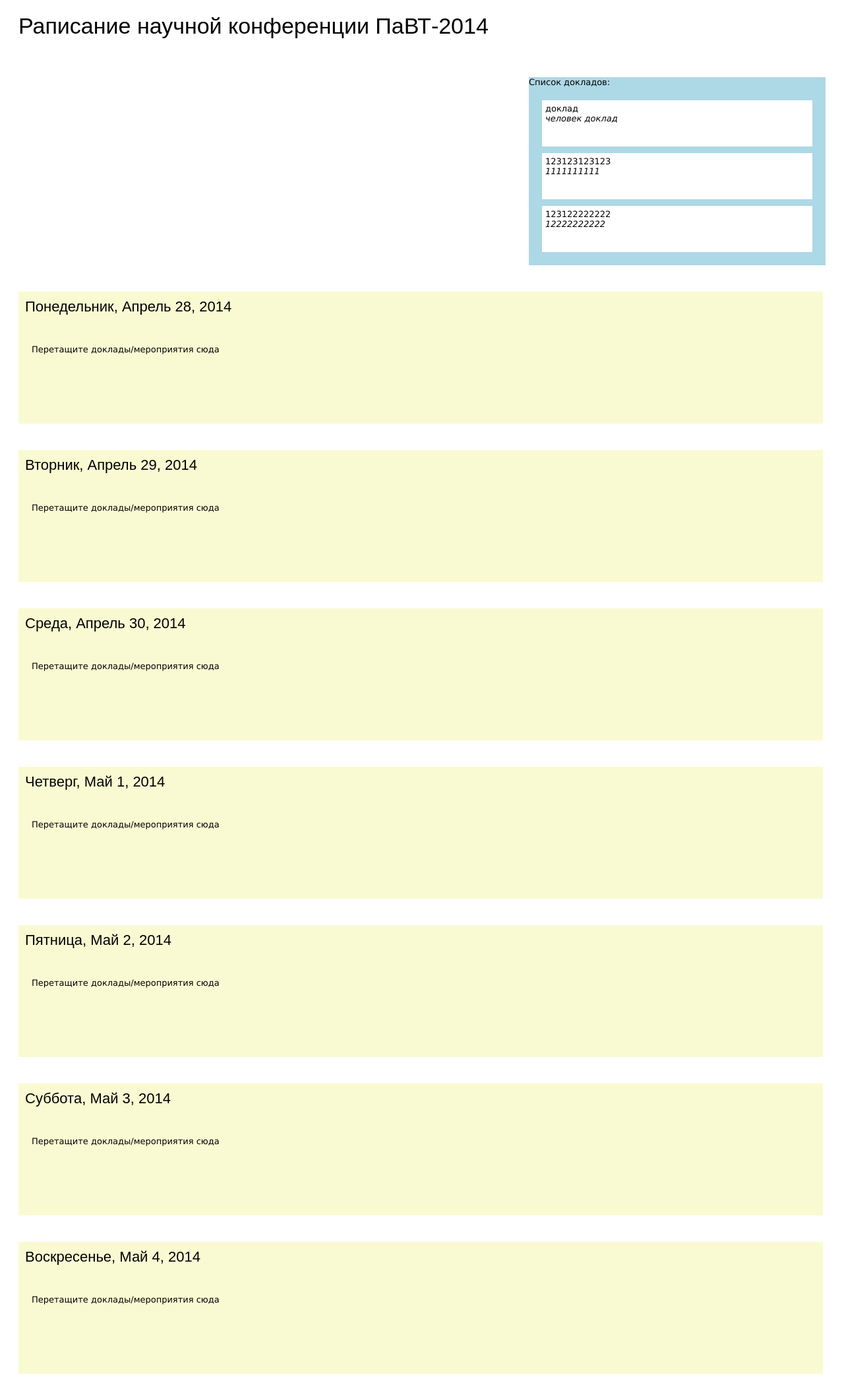
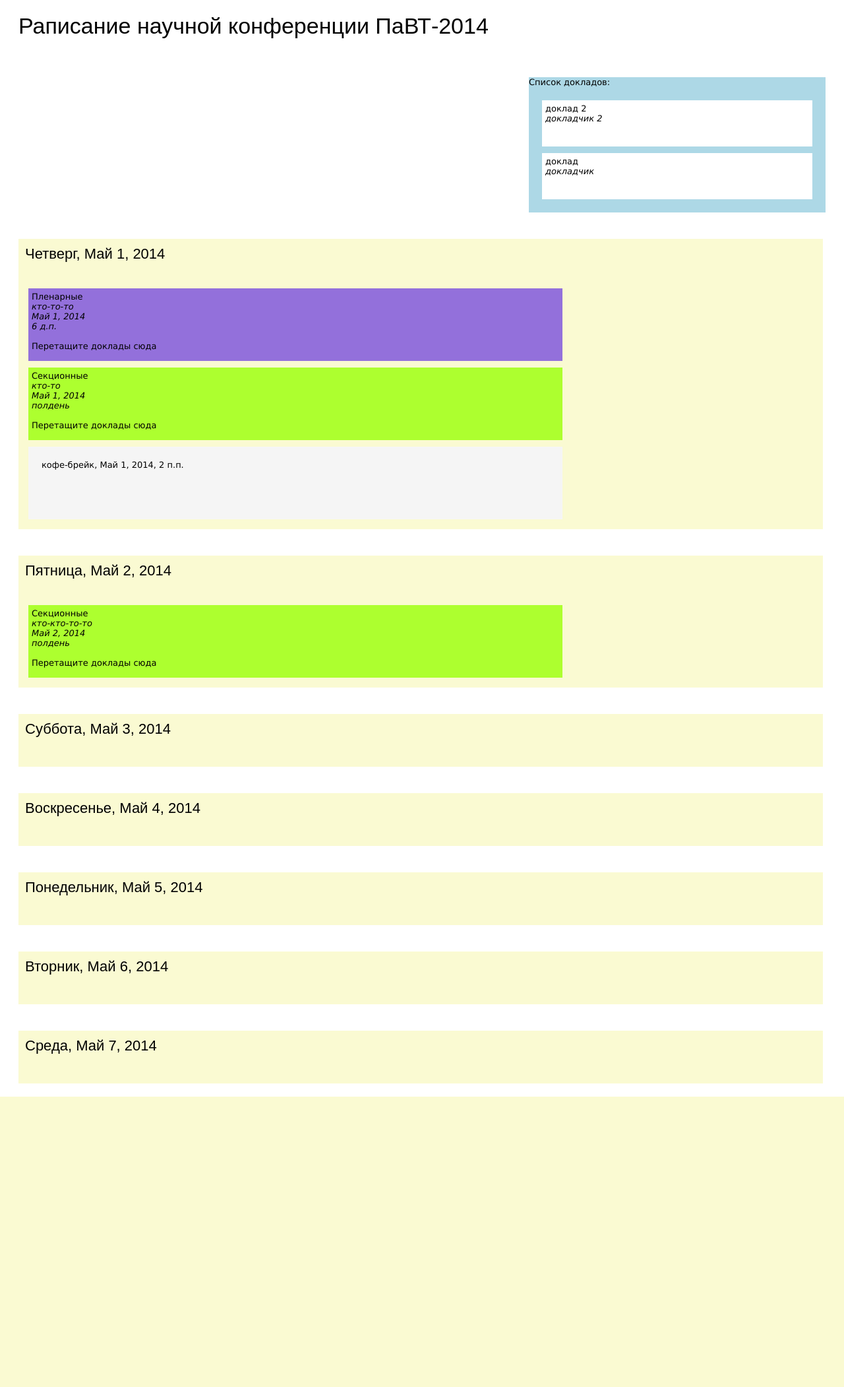
Before and after one commit to annsplit/timetable_creator, a Django app: page /timetable/ in a window 1280 px wide; the page is wider, and only the part inside the window is pictured. Shown: that part at 66% size. After the commit the page ends 1662 px from the top of that part, so only its background shows below. Run offline with Django 3.2, Linux system fonts and the light colour scheme; data comes from the database, SQL or seed files in the repository; parts of the project's set-up code (start-up, migrations or seed data) failed here and were passed over; some libraries are stand-ins or nearby versions.

Commit message:
добавлено распределение секций по дням с учтом данных в БД, перетаскивание докладов в секции

```diff
--- a/creator/admin.py
+++ b/creator/admin.py
@@ -28,8 +28,9 @@ class section_admin(admin.ModelAdmin):
         ('Name', {'fields': ['SName']}),
         ('Person', {'fields': ['Person']}),
         ('date', {'fields': ['Date']}),
+        ('StartTime', {'fields': ['StartTime']}),
         ('Conference', {'fields': ['Conference']}),
-        ('Time', {'fields': ['Time']})
+        ('TimeCount', {'fields': ['TimeCount']})
     ]
 
 
--- a/creator/models.py
+++ b/creator/models.py
@@ -21,8 +21,9 @@ class section(models.Model):
     SName = models.CharField(max_length=200)
     Person = models.CharField(max_length=200, null=True)
     Conference = models.ForeignKey(conference)
-    Time = models.ForeignKey(time)
-    Date = models.DateTimeField()
+    TimeCount = models.ForeignKey(time)
+    Date = models.DateField()
+    StartTime = models.TimeField()
     def __unicode__(self):  # Python 3: def __str__(self):
         return self.SName
 
--- a/creator/templates/creator/index.html
+++ b/creator/templates/creator/index.html
@@ -72,6 +72,21 @@
             min-height: 60px;
             position: relative;
         }
+
+        .sectional {
+            background-color: greenyellow;
+            width: 800px;
+        }
+
+        .plenary {
+            background-color: mediumpurple;
+            width: 800px;
+        }
+
+        .simple{
+            background-color: whitesmoke;
+            width: 800px;
+        }
   </style>
 
 </head>
@@ -103,6 +118,9 @@
             </li>
         {% endfor %}
 
+
+
+
     </ul>
 
 
@@ -116,8 +134,40 @@
 {% for x in date_list %}
 <div class="dayOfWeek">
     <div class="dayOfWeekHeader">{{ x|date:"l, " }}{{ x }}</div>
-    <ul class="connectedSortable timegrid">
-        Перетащите доклады/мероприятия сюда
-    </ul>
+
+
+        {% for section in section_list %}
+            {% if x == section.Date and section.SName == "Пленарные" %}
+                <ul class="connectedSortable timegrid plenary">
+                    {{ section.SName }}
+                    <br><i>{{ section.Person }}</i>
+                    <br><i>{{ section.Date }}</i>
+                    <br><i>{{ section.StartTime }}</i>
+                    <br><br>Перетащите доклады сюда
+                </ul>
+
+
+            {% elif x == section.Date and section.SName == "Секционные" %}
+                <ul class="connectedSortable timegrid sectional">
+                    {{ section.SName }}
+                    <br><i>{{ section.Person }}</i>
+                    <br><i>{{ section.Date }}</i>
+                    <br><i>{{ section.StartTime }}</i>
+                    <br><br>Перетащите доклады сюда
+                </ul>
+
+
+            {% elif x == section.Date %}
+                <ul class="timegrid simple">
+                    <li> {{ section.SName }}, {{ section.Date }}, {{ section.StartTime }}</li>
+                </ul>
+            {% endif %}
+        {% endfor %}
+
 </div>
 {% endfor %}
+
+
+{% comment %}
+{{ form }}
+{% endcomment %}
--- a/creator/views.py
+++ b/creator/views.py
@@ -1,5 +1,6 @@
 from django.shortcuts import render
-from datetime import  timedelta
+from datetime import timedelta
+from django import forms
 # Create your views here.
 from django.shortcuts import render, get_object_or_404
 from django.http import Http404
@@ -9,8 +10,11 @@ from django.http import Http404
 # Create your views here.
 from django.http import HttpResponse
 
-from creator.models import report, conference
+from creator.models import report, conference, section
 
+class LoginForm(forms.Form):
+    username = forms.CharField(label=u'name')
+    password = forms.CharField(label=u'pass', widget=forms.PasswordInput())
 
 def index(request):
     message_list = report.objects.all().order_by('-RName')
@@ -20,9 +24,15 @@ def index(request):
     date_list.append(conference_name.StartDate)
     for i in range(1, diff.days+1):
         date_list.append(conference_name.StartDate + timedelta(days=i))
+    section_list = section.objects.all().order_by('Date', 'StartTime')
+
+    form = LoginForm()
+
     context = {'message_list': message_list,
                'conference_name': conference_name,
-               'date_list': date_list
+               'date_list': date_list,
+               'form': form,
+               'section_list': section_list
     }
     return render(request, 'creator/index.html', context)
 
```
Also changed, not shown: db.sqlite3.
